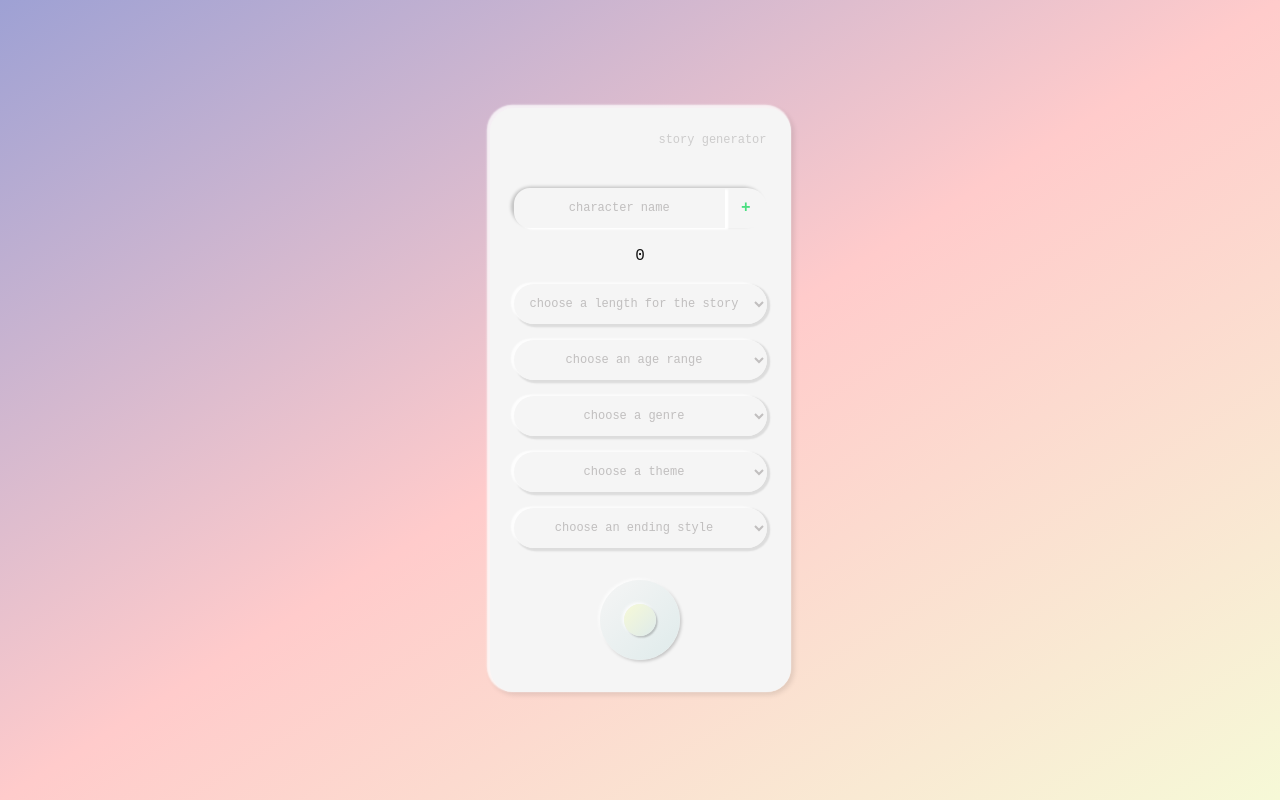
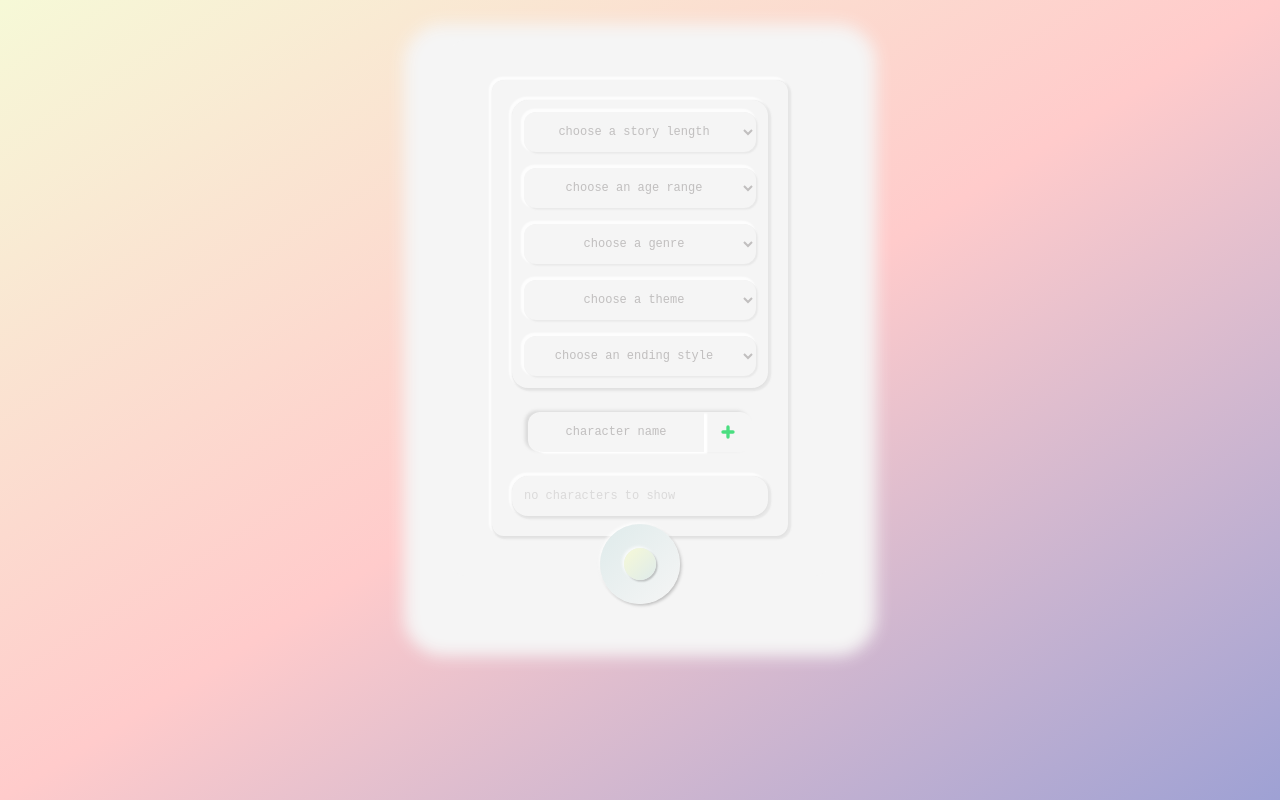
Before and after one commit to StevelandOH/bedtime-stories-ai, a Next.js app: page / in a window 1280 px wide. Built offline with nearby package versions, Linux system fonts and the light colour scheme.

Commit message:
Worked on customer list
Customer list changed to count total, would like to add a glasses icon to view the characters added.

```diff
--- a/app/components/GenerateStoryButton.js
+++ b/app/components/GenerateStoryButton.js
@@ -1,6 +1,6 @@
 const GenerateStoryButton = () => {
   return (
-    <div className="p-4 rounded-full bg-gradient-to-br from-whiteSmoke to-pastelBlue shadow-[-0.1rem_-0.1rem_0.2rem_rgb(255,255,255,0.8)]">
+    <div className="p-4 rounded-full bg-gradient-to-tl from-whiteSmoke to-pastelBlue shadow-[-0.1rem_-0.1rem_0.2rem_rgb(255,255,255,0.8)]">
       <div className="rounded-full shadow-[0.1rem_0.1rem_0.1rem_rgb(0,0,0,0.2)] m-2 h-8 w-8">
         <div className="h-8 w-8 rounded-full bg-gradient-to-br from-pastelLime to-pastelBlue shadow-[-0.1rem_-0.1rem_0.2rem_rgb(255,255,255,0.8)]"></div>
       </div>
--- a/app/page.js
+++ b/app/page.js
@@ -2,7 +2,7 @@ import LandingPage from "./pages/LandingPage";
 
 export default function Home() {
   return (
-    <div className="flex items-center justify-center bg-gradient-to-tl from-pastelLime via-pastelPeach to-pastelPurple font-[family-name:var(--font-geist-sans)] min-h-screen">
+    <div className="flex justify-center bg-gradient-to-br from-pastelLime via-pastelPeach to-pastelPurple font-[family-name:var(--font-geist-sans)] min-h-screen">
       <main>
         <LandingPage />
       </main>
--- a/app/pages/StoryForm.js
+++ b/app/pages/StoryForm.js
@@ -1,6 +1,6 @@
 "use client";
 
-import { useState } from "react";
+import { useState, useEffect } from "react";
 import { GoogleGenerativeAI } from "@google/generative-ai";
 import { SELECTOR_DATA } from "../lib/selectorData";
 import GenerateStoryButton from "../components/GenerateStoryButton";
@@ -47,19 +47,15 @@ export const metadata = {
 
 const StoryForm = () => {
   const [genre, setGenre] = useState("");
-  const [characterOne, setCharacterOne] = useState("");
-  const [characterTwo, setCharacterTwo] = useState("");
-  const [characterThree, setCharacterThree] = useState("");
-  const [characterFour, setCharacterFour] = useState("");
   const [theme, setTheme] = useState("");
   const [ending, setEnding] = useState("");
   const [age, setAge] = useState("");
   const [storyLength, setStoryLength] = useState("");
   const [story, setStory] = useState("");
+  const [newCharacter, setNewCharacter] = useState("");
+  const [characterList, setCharacterList] = useState([]);
   const [loading, setLoading] = useState(false);
   const [error, setError] = useState("");
-  const [newCharacter, setNewCharacter] = useState("");
-  const [characters, setCharacters] = useState([]);
 
   const getWordCount = (lengthDescription) => {
     const multiplier =
@@ -69,36 +65,14 @@ const StoryForm = () => {
 
   const clearValues = () => {
     setGenre("");
-    setCharacterOne("");
-    setCharacterTwo("");
-    setCharacterThree("");
-    setCharacterFour("");
     setTheme("");
     setEnding("");
     setAge("");
     setStoryLength("");
     setStory("");
-  };
-
-  const addNewCharacter = (e) => {
-    e.preventDefault();
-    if (newCharacter === "") return;
-    let updatedCharacters = characters;
-    updatedCharacters.push(newCharacter);
-    setCharacters(updatedCharacters);
     setNewCharacter("");
-  };
-
-  const removeCharacterFromList = (e, characterName) => {
-    e.preventDefault();
-    if (!characterName || !characters.length) return;
-    let updatedCharacters = [];
-    characters.map((character) => {
-      if (character != characterName) {
-        updatedCharacters.push(character);
-      }
-    });
-    setCharacters(updatedCharacters);
+    setCharacterList("");
+    setError("");
   };
 
   const handleSubmit = async (e) => {
@@ -110,10 +84,6 @@ const StoryForm = () => {
     const apiKey = process.env.NEXT_PUBLIC_GEMINI_API_KEY;
     const prompt = `Write a ${wordCount}-word story for a child aged ${age}. Use a narrator, mark character voices, and add a line break plus an empty line when switching characters. Start the response off with a title for the story on its own line.
     - Genre: ${genre}
-    - Character 1: ${characterOne}
-    - Character 2: ${characterTwo}
-    - Character 3: ${characterThree}
-    - Character 4: ${characterFour}
     - Theme: ${theme}
     - Ending: ${ending}.`;
 
@@ -135,6 +105,27 @@ const StoryForm = () => {
     }
   };
 
+  const addNewCharacter = (e) => {
+    e.preventDefault();
+    if (newCharacter === "") return;
+    let updatedCharacters = characterList;
+    updatedCharacters.push(newCharacter);
+    setCharacterList(updatedCharacters);
+    setNewCharacter("");
+  };
+
+  const removeCharacterFromList = (e, characterToRemove) => {
+    e.preventDefault();
+    if (!characterToRemove || !characterList.length) return;
+    let updatedCharacters = [];
+    characterList.map((character) => {
+      if (character != characterToRemove) {
+        updatedCharacters.push(character);
+      }
+    });
+    setCharacterList(updatedCharacters);
+  };
+
   if (loading) return <Loading />;
   if (story)
     return (
@@ -146,69 +137,23 @@ const StoryForm = () => {
     );
 
   return (
-    <div className="max-w-sm mx-auto rounded-3xl shadow-[0.1rem_0.1rem_0.3rem_0.1rem_rgb(0,0,0,0.1)]">
-      <div className="max-w-lg mx-auto p-6 rounded-3xl shadow-[-0.1rem_-0.1rem_0.1rem_0.1rem_rgb(255,255,255,0.8)] bg-whiteSmoke">
-        {/*  TITLE  */}
-        {!loading && (
-          <h1 className="text-right font-mono text-smokeyGrey text-opacity-30 text-xs mb-10">
-            story generator
-          </h1>
-        )}
-        {/*  STORY FORM  */}
+    <div className="mt-10 w-max rounded-xl shadow-[0rem_2rem_1rem_3rem_whiteSmoke] p-8 bg-whiteSmoke">
+      <div className="m-2 shadow-[-0.1rem_-0.1rem_0.1rem_0.1rem_rgb(255,255,255,0.8)] rounded-xl">
+        <div className="shadow-[0.1rem_0.1rem_0.1rem_0.1rem_rgb(120,120,120,0.1)] drop-shadow-sm bg-whiteSmoke p-3 rounded-xl ">
+          {/* FORM */}
           {!loading && !story && (
             <form
               onSubmit={handleSubmit}
-            className="font-mono text-darkGrey text-center grid grid-cols-1 gap-4"
+              className="font-mono text-darkGrey text-center"
             >
-            <div className="flex shadow-[-0.2rem_-0.1rem_0.2rem_rgb(0,0,0,0.2)] rounded-full">
-              <input
-                required={!characters.length}
-                style={{ borderRadius: "1rem 0 0 1rem" }}
-                placeholder="character name"
-                type="text"
-                value={newCharacter}
-                onChange={(e) => setNewCharacter(e.target.value)}
-                className={
-                  newCharacter === ""
-                    ? "bg-whiteSmoke placeholder-smokeyGrey placeholder-opacity-40 text-center shadow-[0.2rem_0.1rem_0.1rem_rgb(255,255,255,0.8)] appearance-none w-full shadow-inner-15 shadow-white p-3 focus:outline-none transition-duration-200 text-xs"
-                    : "bg-whiteSmoke text-center text-smokeyGrey text-opacity-40 appearance-none w-full shadow-[0.2rem_0.1rem_0.1rem_rgb(255,255,255,0.8)] p-3 appearance-none w-full shadow-inner-15 shadow-white focus:outline-none transition-duration-200 text-xs font-bold"
-                }
-              />
-              <button
-                style={{ borderRadius: "0 1rem 1rem 0" }}
-                onClick={(e) => addNewCharacter(e)}
-                className="px-4 py-1 text-md font-bold text-green-400 bg-smokeWhite"
-              >
-                +
-              </button>
-            </div>
-            <div>
-              {characters.length &&
-                characters.map((character, index) => {
-                  return (
-                    <div className="flex">
-                      <div className="bg-whiteSmoke text-mono text-left w-full text-smokeyGrey text-opacity-60 text-xs font-bold">
-                        {character}
-                      </div>
-                      <button
-                        style={{ borderRadius: "0 1rem 1rem 0" }}
-                        onClick={(e) => removeCharacterFromList(e, character)}
-                        className="px-4 text-md font-bold text-red-400 bg-smokeWhite"
-                      >
-                        -
-                      </button>
-                    </div>
-                  );
-                })}
-            </div>
-            {/* Add new character INPUT */}
-
+              <div className="m-2 shadow-[-0.1rem_-0.1rem_0.1rem_0.1rem_rgb(255,255,255,0.8)] rounded-2xl">
+                <div className="shadow-[0.1rem_0.1rem_0.1rem_0.1rem_rgb(120,120,120,0.1)] drop-shadow-sm bg-whiteSmoke p-3 rounded-2xl grid grid-cols-1 gap-4">
                   {/* Story Length SELECTOR */}
                   <div
                     className={
                       storyLength === ""
-                  ? "shadow-[0.1rem_0.1rem_0.1rem_0.1rem_rgb(0,0,0,0.1)] rounded-full transition duration-200"
-                  : "shadow-[-0.2rem_-0.1rem_0.2rem_rgb(0,0,0,0.2)] rounded-full transition duration-200"
+                        ? "shadow-[-0.1rem_-0.1rem_0.1rem_0.1rem_rgb(255,255,255,0.8)] rounded-xl transition duration-200"
+                        : "shadow-[-0.2rem_-0.1rem_0.2rem_rgb(0,0,0,0.2)] rounded-xl transition duration-200"
                     }
                   >
                     <select
@@ -218,13 +163,13 @@ const StoryForm = () => {
                       onChange={(e) => setStoryLength(e.target.value)}
                       className={
                         storyLength === ""
-                    ? "text-center w-full shadow-[-0.2rem_-0.1rem_0.1rem_rgb(255,255,255,0.8)] p-3 rounded-full focus:outline-none transition duration-200 text-xs text-smokeyGrey text-opacity-40 bg-whiteSmoke"
-                    : "shadow-inner-15 shadow-white bg-whiteSmoke text-center rounded-full appearance-none w-full shadow-[0.2rem_0.1rem_0.1rem_rgb(255,255,255,0.8)] p-3 focus:outline-none transition duration-200 text-xs font-bold text-smokeyGrey text-opacity-60"
+                          ? "w-full p-3 rounded-xl font-thin text-center text-xs text-smokeyGrey text-opacity-40 bg-whiteSmoke shadow-[0.1rem_0.1rem_0.1rem_rgb(120,120,120,0.1)] focus:outline-none transition duration-200"
+                          : "w-full p-3 rounded-xl font-thin text-center text-xs text-smokeyGrey appearance-none bg-whiteSmoke shadow-[0.2rem_0.1rem_0.1rem_rgb(255,255,255,0.8)] shadow-inner-15 shadow-white  focus:outline-none transition duration-200"
                       }
                       required
                     >
                       <option value="" disabled>
-                  choose a length for the story
+                        choose a story length
                       </option>
                       {SELECTOR_DATA.STORY_LENGTH.map((type, idx) => (
                         <option key={idx} value={type}>
@@ -238,8 +183,8 @@ const StoryForm = () => {
                   <div
                     className={
                       age === ""
-                  ? "shadow-[0.1rem_0.1rem_0.1rem_0.1rem_rgb(0,0,0,0.1)] rounded-full transition duration-200"
-                  : "shadow-[-0.2rem_-0.1rem_0.2rem_rgb(0,0,0,0.2)] rounded-full transition duration-200"
+                        ? "shadow-[-0.1rem_-0.1rem_0.1rem_0.1rem_rgb(255,255,255,0.8)] rounded-xl transition duration-200"
+                        : "shadow-[-0.2rem_-0.1rem_0.2rem_rgb(0,0,0,0.2)] rounded-xl transition duration-200"
                     }
                   >
                     <select
@@ -249,8 +194,8 @@ const StoryForm = () => {
                       onChange={(e) => setAge(e.target.value)}
                       className={
                         age === ""
-                    ? "text-center w-full shadow-[-0.2rem_-0.1rem_0.1rem_rgb(255,255,255,0.8)] p-3 rounded-full focus:outline-none transition duration-200 text-xs text-smokeyGrey text-opacity-40 bg-whiteSmoke"
-                    : "shadow-inner-15 shadow-white bg-whiteSmoke text-center rounded-full appearance-none w-full shadow-[0.2rem_0.1rem_0.1rem_rgb(255,255,255,0.8)] p-3 focus:outline-none transition duration-200 text-xs font-bold text-smokeyGrey text-opacity-60"
+                          ? "w-full p-3 rounded-xl font-thin text-center text-xs text-smokeyGrey text-opacity-40 bg-whiteSmoke shadow-[0.1rem_0.1rem_0.1rem_rgb(120,120,120,0.1)] focus:outline-none transition duration-200"
+                          : "w-full p-3 rounded-xl font-thin text-center text-xs text-smokeyGrey appearance-none bg-whiteSmoke shadow-[0.2rem_0.1rem_0.1rem_rgb(255,255,255,0.8)] shadow-inner-15 shadow-white  focus:outline-none transition duration-200"
                       }
                       required
                     >
@@ -269,8 +214,8 @@ const StoryForm = () => {
                   <div
                     className={
                       genre === ""
-                  ? "shadow-[0.1rem_0.1rem_0.1rem_0.1rem_rgb(0,0,0,0.1)] rounded-full transition duration-200"
-                  : "shadow-[-0.2rem_-0.1rem_0.2rem_rgb(0,0,0,0.2)] rounded-full transition duration-200"
+                        ? "shadow-[-0.1rem_-0.1rem_0.1rem_0.1rem_rgb(255,255,255,0.8)] rounded-xl transition duration-200"
+                        : "shadow-[-0.2rem_-0.1rem_0.2rem_rgb(0,0,0,0.2)] rounded-xl transition duration-200"
                     }
                   >
                     <select
@@ -280,8 +225,8 @@ const StoryForm = () => {
                       onChange={(e) => setGenre(e.target.value)}
                       className={
                         genre === ""
-                    ? "text-center w-full shadow-[-0.2rem_-0.1rem_0.1rem_rgb(255,255,255,0.8)] p-3 rounded-full focus:outline-none transition duration-200 text-xs text-smokeyGrey text-opacity-40 bg-whiteSmoke"
-                    : "shadow-inner-15 shadow-white bg-whiteSmoke text-center rounded-full appearance-none w-full shadow-[0.2rem_0.1rem_0.1rem_rgb(255,255,255,0.8)] p-3 focus:outline-none transition duration-200 text-xs font-bold text-smokeyGrey text-opacity-60"
+                          ? "w-full p-3 rounded-xl font-thin text-center text-xs text-smokeyGrey text-opacity-40 bg-whiteSmoke shadow-[0.1rem_0.1rem_0.1rem_rgb(120,120,120,0.1)] focus:outline-none transition duration-200"
+                          : "w-full p-3 rounded-xl font-thin text-center text-xs text-smokeyGrey appearance-none bg-whiteSmoke shadow-[0.2rem_0.1rem_0.1rem_rgb(255,255,255,0.8)] shadow-inner-15 shadow-white  focus:outline-none transition duration-200"
                       }
                       required
                     >
@@ -300,8 +245,8 @@ const StoryForm = () => {
                   <div
                     className={
                       theme === ""
-                  ? "shadow-[0.1rem_0.1rem_0.1rem_0.1rem_rgb(0,0,0,0.1)] rounded-full transition duration-200"
-                  : "shadow-[-0.2rem_-0.1rem_0.2rem_rgb(0,0,0,0.2)] rounded-full transition duration-200"
+                        ? "shadow-[-0.1rem_-0.1rem_0.1rem_0.1rem_rgb(255,255,255,0.8)] rounded-xl transition duration-200"
+                        : "shadow-[-0.2rem_-0.1rem_0.2rem_rgb(0,0,0,0.2)] rounded-xl transition duration-200"
                     }
                   >
                     <select
@@ -311,8 +256,8 @@ const StoryForm = () => {
                       onChange={(e) => setTheme(e.target.value)}
                       className={
                         theme === ""
-                    ? "text-center w-full shadow-[-0.2rem_-0.1rem_0.1rem_rgb(255,255,255,0.8)] p-3 rounded-full focus:outline-none transition duration-200 text-xs text-smokeyGrey text-opacity-40 bg-whiteSmoke"
-                    : "shadow-inner-15 shadow-white bg-whiteSmoke text-center rounded-full appearance-none w-full shadow-[0.2rem_0.1rem_0.1rem_rgb(255,255,255,0.8)] p-3 focus:outline-none transition duration-200 text-xs font-bold text-smokeyGrey text-opacity-60"
+                          ? "w-full p-3 rounded-xl font-thin text-center text-xs text-smokeyGrey text-opacity-40 bg-whiteSmoke shadow-[0.1rem_0.1rem_0.1rem_rgb(120,120,120,0.1)] focus:outline-none transition duration-200"
+                          : "w-full p-3 rounded-xl font-thin text-center text-xs text-smokeyGrey appearance-none bg-whiteSmoke shadow-[0.2rem_0.1rem_0.1rem_rgb(255,255,255,0.8)] shadow-inner-15 shadow-white  focus:outline-none transition duration-200"
                       }
                       required
                     >
@@ -331,8 +276,8 @@ const StoryForm = () => {
                   <div
                     className={
                       ending === ""
-                  ? "shadow-[0.1rem_0.1rem_0.1rem_0.1rem_rgb(0,0,0,0.1)] rounded-full transition duration-200"
-                  : "shadow-[-0.2rem_-0.1rem_0.2rem_rgb(0,0,0,0.2)] rounded-full transition duration-200"
+                        ? "shadow-[-0.1rem_-0.1rem_0.1rem_0.1rem_rgb(255,255,255,0.8)] rounded-xl transition duration-200"
+                        : "shadow-[-0.2rem_-0.1rem_0.2rem_rgb(0,0,0,0.2)] rounded-xl transition duration-200"
                     }
                   >
                     <select
@@ -342,8 +287,8 @@ const StoryForm = () => {
                       onChange={(e) => setEnding(e.target.value)}
                       className={
                         ending === ""
-                    ? "text-center w-full shadow-[-0.2rem_-0.1rem_0.1rem_rgb(255,255,255,0.8)] p-3 rounded-full focus:outline-none transition duration-200 text-xs text-smokeyGrey text-opacity-40 bg-whiteSmoke"
-                    : "shadow-inner-15 shadow-white bg-whiteSmoke text-center rounded-full appearance-none w-full shadow-[0.2rem_0.1rem_0.1rem_rgb(255,255,255,0.8)] p-3 focus:outline-none transition duration-200 text-xs font-bold text-smokeyGrey text-opacity-60"
+                          ? "w-full p-3 rounded-xl font-thin text-center text-xs text-smokeyGrey text-opacity-40 bg-whiteSmoke shadow-[0.1rem_0.1rem_0.1rem_rgb(120,120,120,0.1)] focus:outline-none transition duration-200"
+                          : "w-full p-3 rounded-xl font-thin text-center text-xs text-smokeyGrey appearance-none bg-whiteSmoke shadow-[0.2rem_0.1rem_0.1rem_rgb(255,255,255,0.8)] shadow-inner-15 shadow-white  focus:outline-none transition duration-200"
                       }
                       required
                     >
@@ -357,7 +302,92 @@ const StoryForm = () => {
                       ))}
                     </select>
                   </div>
-            <div className="text-center mt-4">
+                </div>
+              </div>
+              <div className="flex shadow-[-0.2rem_-0.1rem_0.2rem_rgb(120,120,120,0.2)] rounded-xl m-6">
+                <input
+                  required={!characterList.length}
+                  style={{ borderRadius: "1rem 0 0 1rem" }}
+                  placeholder="character name"
+                  type="text"
+                  value={newCharacter}
+                  onChange={(e) => setNewCharacter(e.target.value)}
+                  className="shadow-inner-15 shadow-white bg-whiteSmoke text-center rounded-xl appearance-none w-full shadow-[0.2rem_0.1rem_0.1rem_rgb(255,255,255,0.8)] p-3 focus:outline-none transition duration-200 text-xs text-smokeyGrey text-opacity-40 placeholder-smokeyGrey placeholder-opacity-40"
+                />
+                <button
+                  style={{ borderRadius: "0 1rem 1rem 0" }}
+                  onClick={(e) => addNewCharacter(e)}
+                  className="px-4 py-1 text-md font-bold text-green-400 bg-smokeWhite"
+                >
+                  <svg
+                    xmlns="http://www.w3.org/2000/svg"
+                    fill="none"
+                    viewBox="0 0 24 24"
+                    strokeWidth={5}
+                    stroke="currentColor"
+                    className="size-4"
+                  >
+                    <path
+                      strokeLinecap="round"
+                      strokeLinejoin="round"
+                      d="M12 4.5v15m7.5-7.5h-15"
+                    />
+                  </svg>
+                </button>
+              </div>
+              {/* {characterList.length >= 1 &&
+                characterList.map((character, index) => {
+                  return (
+                    <div className="m-2 shadow-[-0.1rem_-0.1rem_0.1rem_0.1rem_rgb(255,255,255,0.8)] rounded-2xl">
+                      <div className="shadow-[0.1rem_0.1rem_0.1rem_0.1rem_rgb(120,120,120,0.1)] drop-shadow-sm bg-whiteSmoke p-3 rounded-2xl grid grid-cols-1 gap-4">
+                        <div key={index} className="flex px-4">
+                          <div className="bg-whiteSmoke text-mono text-left w-full text-smokeyGrey text-opacity-50 text-xs">
+                            {character}
+                          </div>
+                          <button
+                            style={{ borderRadius: "0 1rem 1rem 0" }}
+                            onClick={(e) =>
+                              removeCharacterFromList(e, character)
+                            }
+                            className="pl-4 text-md font-bold text-red-400 bg-smokeWhite"
+                          >
+                            <svg
+                              xmlns="http://www.w3.org/2000/svg"
+                              fill="none"
+                              viewBox="0 0 24 24"
+                              strokeWidth={5}
+                              stroke="currentColor"
+                              className="size-4"
+                            >
+                              <path
+                                strokeLinecap="round"
+                                strokeLinejoin="round"
+                                d="M5 12h14"
+                              />
+                            </svg>
+                          </button>
+                        </div>
+                      </div>
+                    </div>
+                  );
+                })} */}
+              <div className="m-2 shadow-[-0.1rem_-0.1rem_0.1rem_0.1rem_rgb(255,255,255,0.8)] rounded-2xl">
+                <div className="shadow-[0.1rem_0.1rem_0.1rem_0.1rem_rgb(120,120,120,0.1)] drop-shadow-sm bg-whiteSmoke p-3 rounded-2xl grid grid-cols-1 gap-4">
+                  {characterList.length === 0 ? (
+                    <p className="bg-whiteSmoke text-mono text-left w-full text-smokeyGrey text-opacity-20 text-xs">
+                      no characters to show
+                    </p>
+                  ) : (
+                    <p className="bg-whiteSmoke text-mono text-left w-full text-smokeyGrey text-xs">
+                      {characterList.length === 1
+                        ? `${characterList.length} character added`
+                        : `${characterList.length} characters added`}
+                    </p>
+                  )}
+                </div>
+              </div>
+
+              <div className="fixed translate-x-full text-center ml-4">
                 <button
                   type="submit"
                   className="rounded-full border-none focus:outline-none shadow-[0.1rem_0.1rem_0.2rem_rgb(0,0,0,0.2)] "
@@ -370,6 +400,7 @@ const StoryForm = () => {
           {error && <p className="mt-4 text-red-500">{error}</p>}
         </div>
       </div>
+    </div>
   );
 };
 
--- /dev/null
+++ b/app/utils/characterActions.js
@@ -0,0 +1,19 @@
+export const addNewCharacter = (e, newCharacter, characters) => {
+  e.preventDefault();
+  if (newCharacter === "") return;
+  let updatedCharacters = characters;
+  updatedCharacters.push(newCharacter);
+  return updatedCharacters;
+};
+
+export const removeCharacterFromList = (e, characterName, characters) => {
+  e.preventDefault();
+  if (!characterName || !characters.length) return;
+  let updatedCharacters = [];
+  characters.map((character) => {
+    if (character != characterName) {
+      updatedCharacters.push(character);
+    }
+  });
+  return updatedCharacters;
+};
```
Lines whose indentation alone changed are shown as unchanged.
